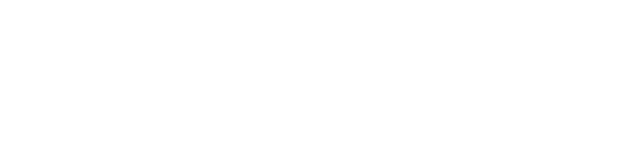
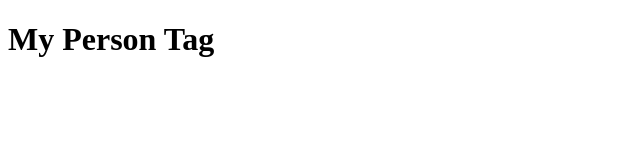
Before and after one commit to rikimario/TypeScript-Udemy, a website with bundled scripts: page Generics/index.html in a window 1280 px wide. Shown: the whole page, without its empty margins (0-640 px from the left). Built offline with nearby package versions, Linux system fonts and the light colour scheme.

Commit message:
more useful decorators

```diff
--- a/Generics/index.html
+++ b/Generics/index.html
@@ -9,5 +9,7 @@
     <script src="dist/firstClassDecorators.js" defer></script>
     <title>Document</title>
   </head>
-  <body></body>
+  <body>
+    <div id="app"></div>
+  </body>
 </html>
--- a/Generics/src/firstClassDecorators.ts
+++ b/Generics/src/firstClassDecorators.ts
@@ -1,9 +1,21 @@
-function Logger(constructor: Function) {
-  console.log("Logging...");
-  console.log(constructor);
+function Logger(logString: string) {
+  return function (constructor: Function) {
+    console.log("Logging...");
+    console.log(constructor);
+  };
 }
 
-@Logger
+function WithTemplate(template: string, hookId: string) {
+  return function (constructor: Function) {
+    const hookEl = document.getElementById(hookId);
+    if (hookEl) {
+      hookEl.innerHTML = template;
+    }
+  };
+}
+
+@WithTemplate("<h1>My Person Tag</h1>", "app")
+// @Logger("LOGGING")
 class Person {
   name = "Mario";
 
```
Also changed, not shown: Generics/dist/firstClassDecorators.js.
